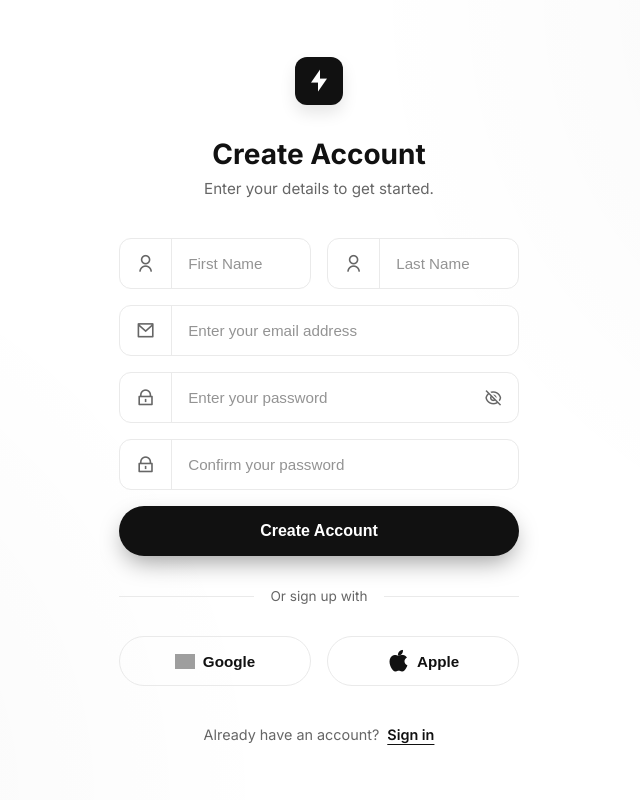
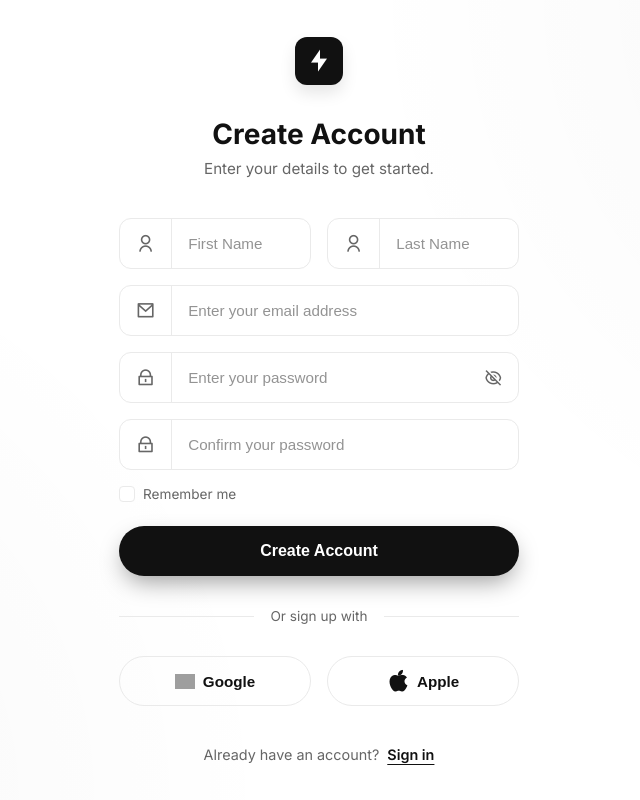
Before and after one commit to eyobmdev/wholesale-management, a React (Vite) app in the folder client/: page /signup in a window 1280 px wide. Shown: the whole page, without its empty margins (321-961 px from the left). Built offline with nearby package versions, Linux system fonts and the light colour scheme; no server answers; grey boxes are pictures that could not be loaded.

Commit message:
feat: implement remember me functionality and refactor auth endpoints to viewsets for cookie-based session management

```diff
--- a/client/src/pages/Auth/Login.jsx
+++ b/client/src/pages/Auth/Login.jsx
@@ -4,7 +4,7 @@ import { useLogin, authService } from '../../services/authService.js';
 import { showToast } from '../../utils/toast.js';
 
 export default function Login() {
-  const [formData, setFormData] = useState({ email: '', password: '' });
+  const [formData, setFormData] = useState({ email: '', password: '', remember_me: false });
   const [showPwd, setShowPwd] = useState(false);
   const navigate = useNavigate();
   const loginMutation = useLogin();
@@ -20,7 +20,7 @@ export default function Login() {
       onSuccess: (data) => {
         showToast.success('Success', data.message || 'Logged in successfully!');
         showToast.dismiss(toastId);
-        authService.setToken(data.access);
+        authService.setTokens(data.access, data.refresh);
         navigate('/dashboard', { replace: true });
       },
       onError: (err) => {
@@ -80,7 +80,11 @@ export default function Login() {
 
             <div className="auth-options">
               <label className="remember-me">
-                <input type="checkbox" /> Remember me
+                <input
+                  type="checkbox"
+                  checked={formData.remember_me}
+                  onChange={(e) => setFormData({...formData, remember_me: e.target.checked})}
+                /> Remember me
               </label>
               <Link to="/forgot-password" className="forgot-link">Forgot password</Link>
             </div>
--- a/client/src/pages/Auth/Signup.jsx
+++ b/client/src/pages/Auth/Signup.jsx
@@ -9,7 +9,8 @@ export default function Signup() {
     last_name: '',
     email: '',
     password: '',
-    password2: ''
+    password2: '',
+    remember_me: false
   });
   const [showPwd, setShowPwd] = useState(false);
   const navigate = useNavigate();
@@ -31,7 +32,7 @@ export default function Signup() {
       onSuccess: (data) => {
         showToast.success('Success', data.message || 'Account created successfully!');
         showToast.dismiss(toastId);
-        authService.setToken(data.access || data.accessf); // Handle the possible "accessf" typo from backend
+        authService.setTokens(data.access || data.accessf, data.refresh);
         navigate('/dashboard', { replace: true });
       },
       onError: (err) => {
@@ -129,6 +130,16 @@ export default function Signup() {
               />
             </div>
 
+            <div className="auth-options" style={{ justifyContent: 'flex-start' }}>
+              <label className="remember-me">
+                <input
+                  type="checkbox"
+                  checked={formData.remember_me}
+                  onChange={(e) => setFormData({...formData, remember_me: e.target.checked})}
+                /> Remember me
+              </label>
+            </div>
+
             <button type="submit" className="premium-auth-btn" disabled={registerMutation.isPending}>
               {registerMutation.isPending ? 'Creating Account...' : 'Create Account'}
             </button>
--- a/client/src/services/authService.js
+++ b/client/src/services/authService.js
@@ -41,9 +41,18 @@ export const authService = {
     localStorage.removeItem('refresh_token');
   },
 
-  logout() {
-    this.removeTokens();
-    window.location.href = '/login';
+  async logout() {
+    try {
+      const refresh = this.getRefreshToken();
+      if (refresh) {
+        await api.post('/auth/logout/', { refresh });
+      }
+    } catch (error) {
+      console.warn("Logout API call failed, but clearing local session anyway.");
+    } finally {
+      this.removeTokens();
+      window.location.href = '/login';
+    }
   },
 
   isAuthenticated() {
```
Also changed, not shown: 2 other files (tests, documents, lock files or other folders).
